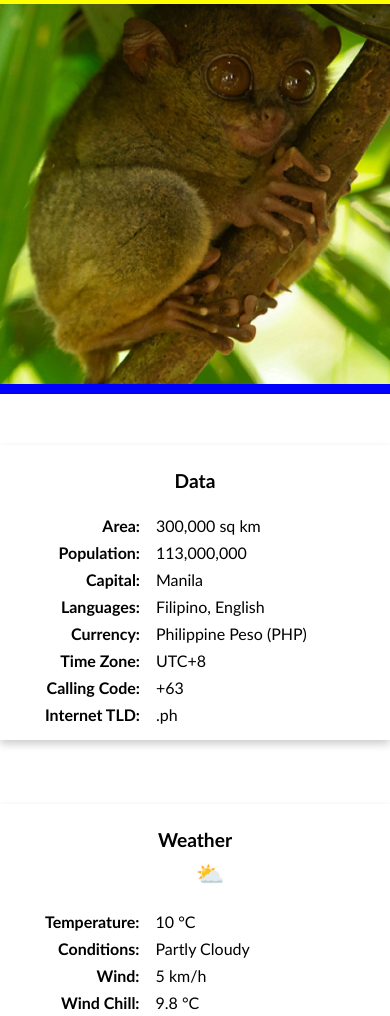
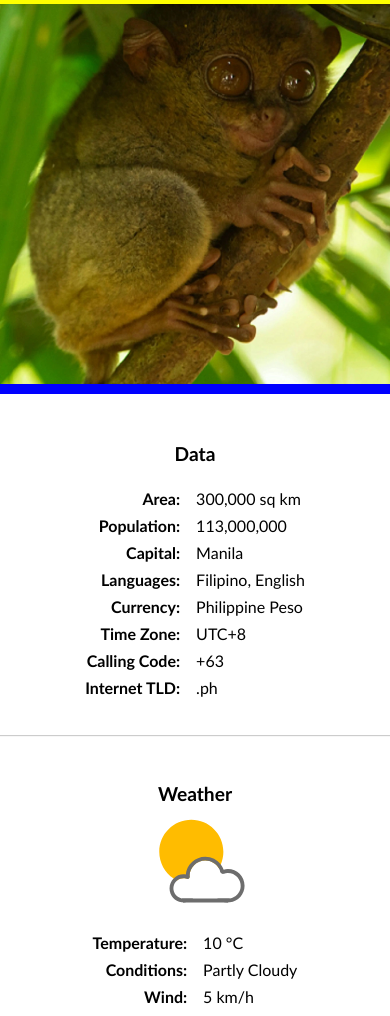
Before and after one commit to noldie03/wdd131, a plain HTML site: page place.html in a window 390 px wide. Shown: the part 77-1093 px from the top of the page. Drawn offline with Linux system fonts and the light colour scheme.

Commit message:
weather icon svg

```diff
--- a/place.html
+++ b/place.html
@@ -44,7 +44,7 @@
                 <dd>Filipino, English</dd>
 
                 <dt>Currency:</dt>
-                <dd>Philippine Peso (PHP)</dd>
+                <dd>Philippine Peso</dd>
 
                 <dt>Time Zone:</dt>
                 <dd>UTC+8</dd>
--- a/styles/place.css
+++ b/styles/place.css
@@ -124,16 +124,21 @@ footer {
     main {
         grid-template-columns: 1fr;
         padding: 0rem;
+        gap: 0;
     }
 
     section {
         max-width: none;
         width: 100%;
         border-radius: 0;
-        box-shadow: none;
+        box-shadow: 0 1px 1px rgba(0, 0, 0, 0.2) !important;
         padding: 0;
         margin: 0;
         background-color: transparent;
+        display: flex;
+        flex-direction: column;
+        justify-content: center;
+        min-height: 40vh;
     }
 
     .hero {
@@ -149,7 +154,6 @@ footer {
     section.weather-card {
         position: static;
         width: 100%;
-        margin: 1rem 0;
     }
 
     section h2 {
@@ -177,9 +181,13 @@ footer {
     }
 
     section.weather-card h2::after {
-        content: " ⛅";
+        content: '';
+        background-image: url("../images/weather-svgrepo-com.svg");
+        background-size: contain;
+        background-repeat: no-repeat;
+        width: 7rem;
+        height: 6rem;
         display: block;
         margin-top: 0.5rem;
-        font-size: 1.2em;
     }
 }
```
Also changed, not shown: images/weather-svgrepo-com.svg (added).
